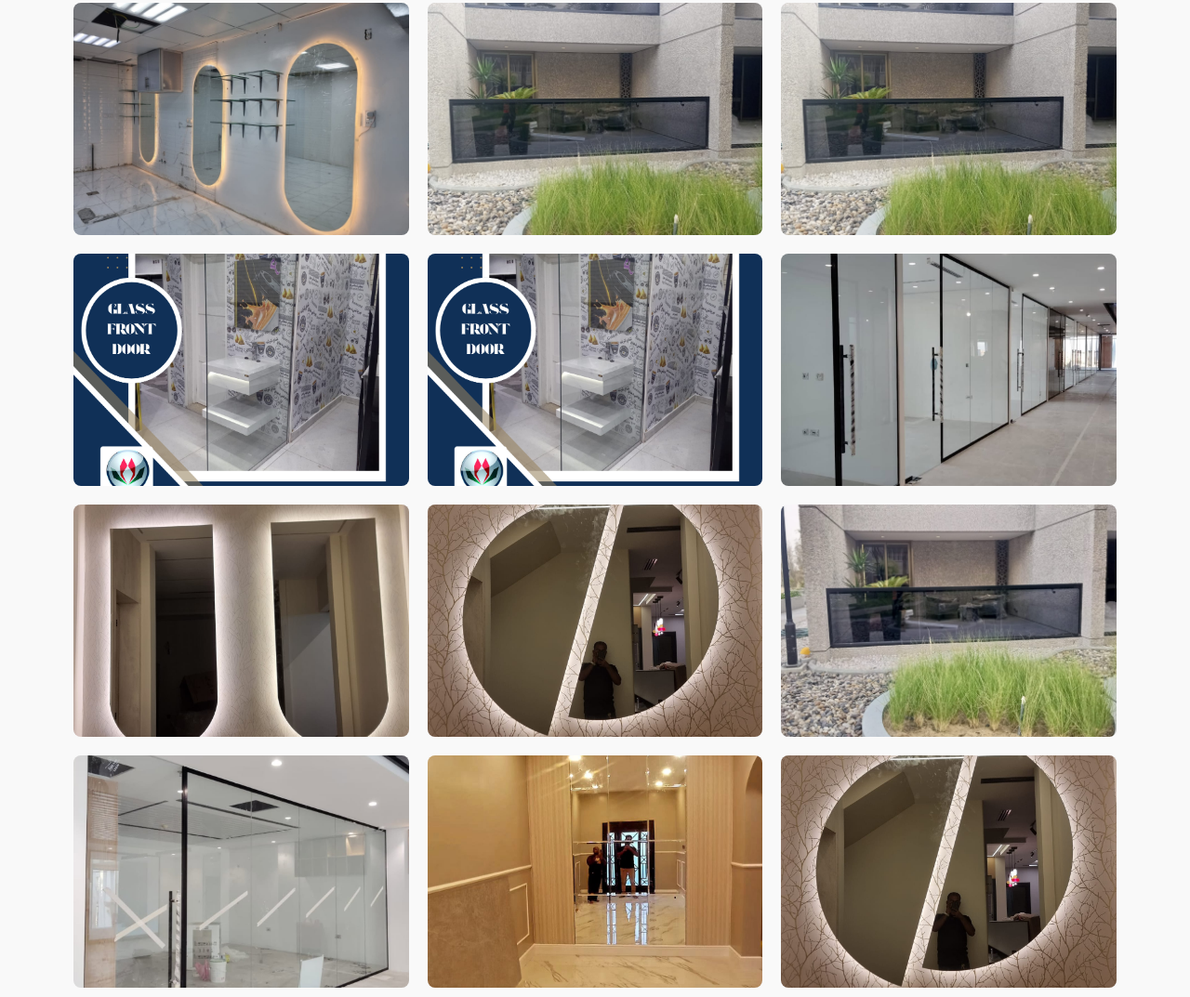
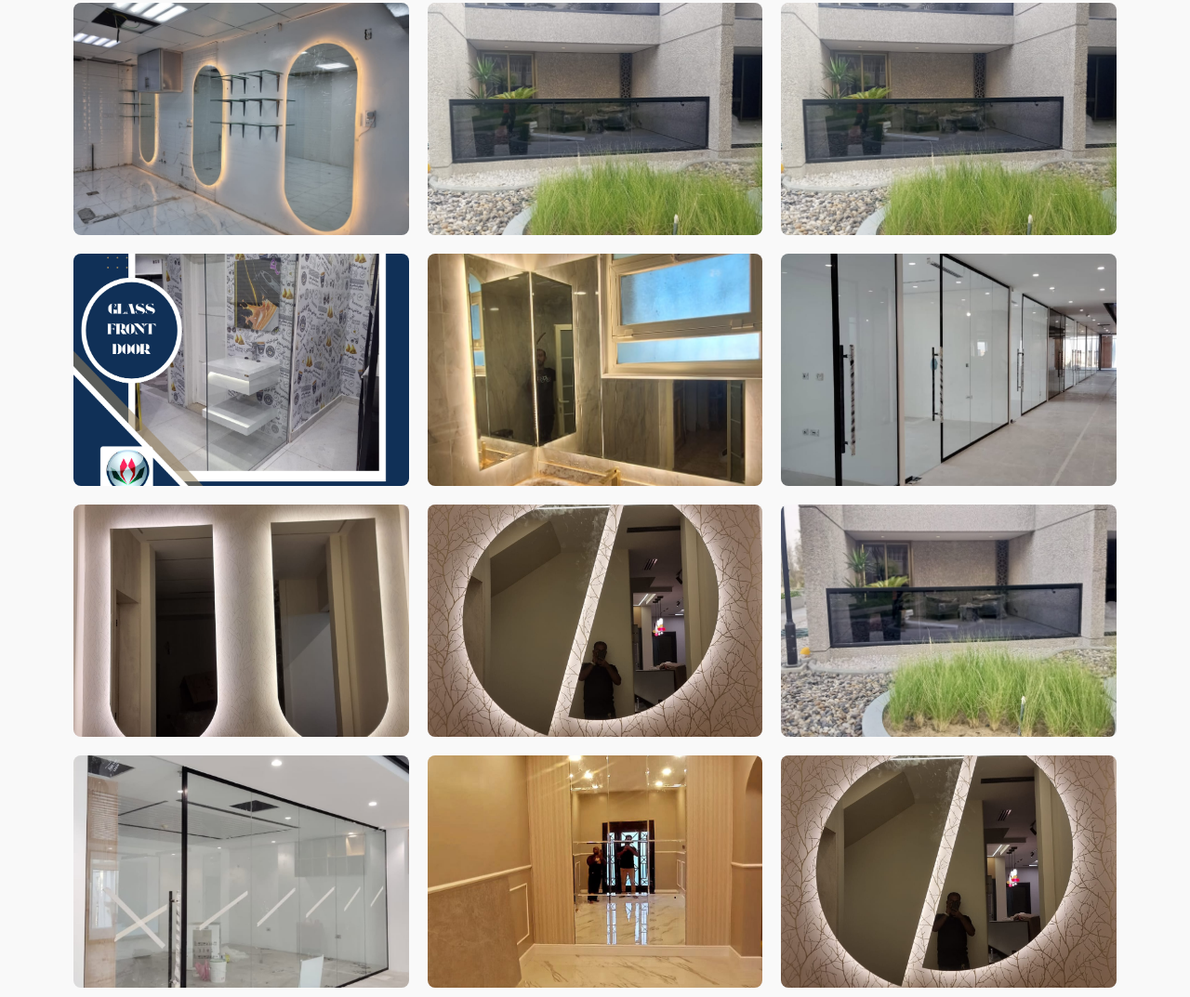
Before and after one commit to hasanweblearner2024/demosite, a plain HTML site: page index.html in a window 1280 px wide. Shown: the part 2651-3724 px from the top of the page at 93% size. Drawn offline with nearby package versions, Linux system fonts and the light colour scheme.

Commit message:
changed image

```diff
--- a/index.html
+++ b/index.html
@@ -1072,7 +1072,7 @@
                 </div>
 
                 <div class="gallery-item" data-category="window-site">
-                    <img src="./img/img (4).png" alt="Window Installation">
+                    <img src="./img/img (14).jpg" alt="Window Installation">
                     <div class="gallery-caption">
                         <h4>Energy Efficient Windows</h4>
                         <p>ID: CV-1002</p>
```
